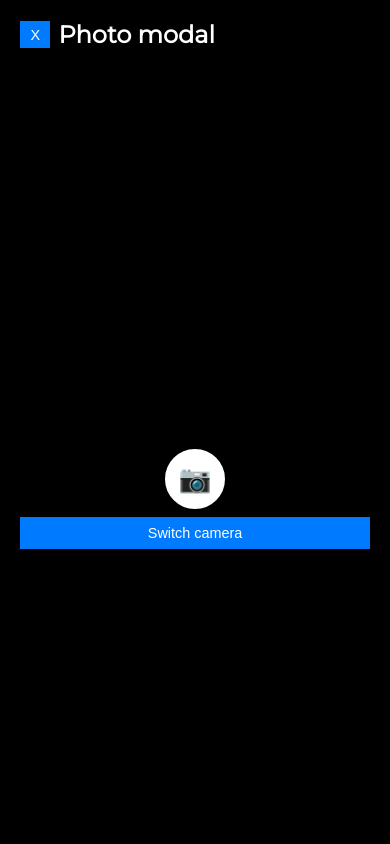
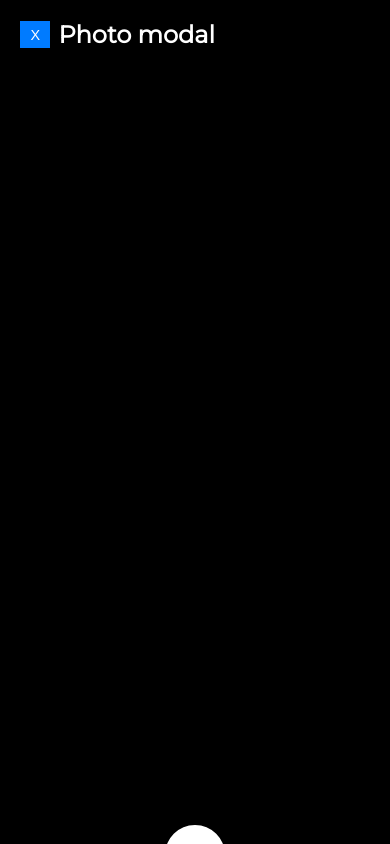
Before and after one commit to Husdady/test-job-tracker, a React (Create React App) app: page / in a window 390 px wide. Both pictures are taken after a click on the button "Photos". Built offline with nearby package versions, Linux system fonts and the light colour scheme; no server answers.

Commit message:
Improve mobile design of Photo Modal

```diff
--- a/src/components/PhotoApp/PhotoModal/styles.css
+++ b/src/components/PhotoApp/PhotoModal/styles.css
@@ -31,12 +31,11 @@
 
 .photo-modal .wrapper .camera-box {
   width: 100%;
-  min-height: 500px;
 }
 
 .photo-modal .wrapper .camera-box video {
   width: 100%;
-  min-height: 500px;
+  min-height: 100dvh;
   object-fit: cover;
 }
 
@@ -57,7 +56,7 @@
   border-radius: 999px;
   border: 2px solid #ffffff;
   background-color: #ffffff;
-  margin-top: -7.5rem !important;
+  margin-top: -5.5rem !important;
 }
 
 .photo-modal .wrapper .btn-take-photo:hover {
@@ -69,9 +68,8 @@
   margin-top: 0.85rem;
 }
 
-.photo-modal .wrapper .btn-take-photo,
 .photo-modal .wrapper .btn-switch-camera {
-  margin-bottom: 0.5rem;
+  margin-top: 2.5rem;
 }
 
 @media only screen and (min-width: 1025px) {
@@ -84,6 +82,14 @@
     min-height: initial;
   }
 
+  .photo-modal .wrapper .btn-take-photo {
+    margin-top: -7.5rem !important;
+  }
+
+  .photo-modal .wrapper .camera-box video {
+    min-height: 500px;
+  }
+
   .photo-modal .wrapper .photo,
   .photo-modal .wrapper .camera-box video {
     transform: scaleX(-1);
```
